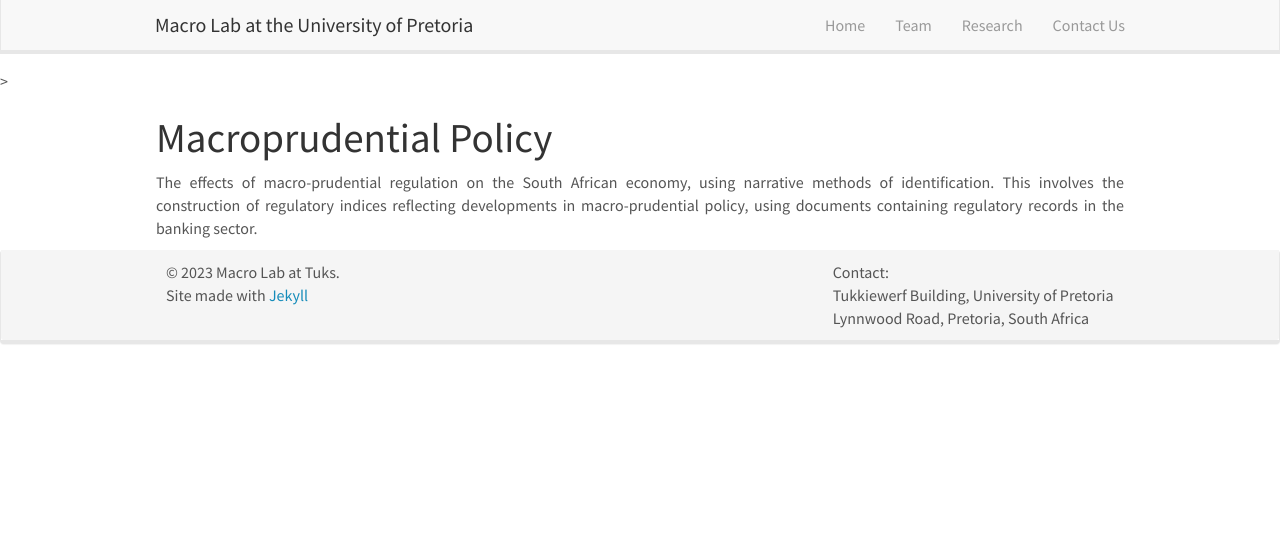
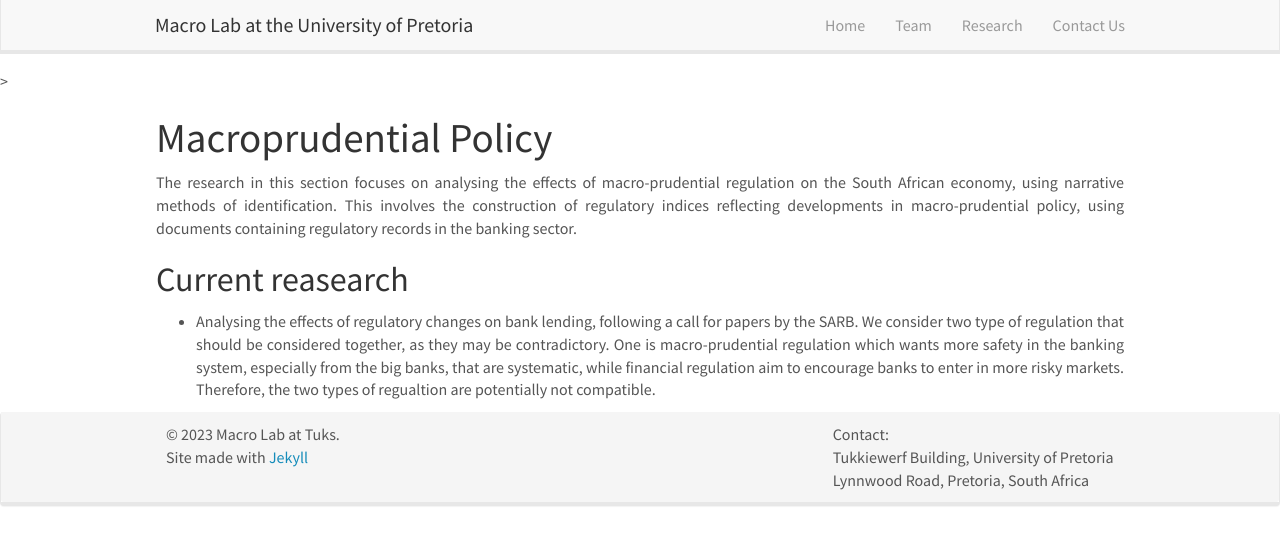
Before and after one commit to upmacrolab/upmacrolab.github.io, a Jekyll site: the page built from _pages/macropru.md, in a window 1280 px wide. Shown: the top 545 px of the page. Built offline with Jekyll 4.4.1, drawn with Linux system fonts in a browser that asks for light colours; nearby versions of some CDN libraries.

Commit message:
Update macropru.md
Re-wrote section and added current research

```diff
--- a/_pages/macropru.md
+++ b/_pages/macropru.md
@@ -8,4 +8,10 @@ permalink: /macropru.html/
 
 # Macroprudential Policy
 
-<p align="justify"> The effects of macro-prudential regulation on the South African economy, using narrative methods of identification. This involves the construction of regulatory indices reflecting developments in macro-prudential policy, using documents containing regulatory records in the banking sector. </p>
+<p align="justify"> The research in this section focuses on analysing the effects of macro-prudential regulation on the South African economy, using narrative methods of identification. This involves the construction of regulatory indices reflecting developments in macro-prudential policy, using documents containing regulatory records in the banking sector. </p>
+
+
+
+## Current reasearch
+
+- <p align="justify"> Analysing the effects of regulatory changes on bank lending, following a call for papers by the SARB. We consider two type of regulation that should be considered together, as they may be contradictory. One is macro-prudential regulation which wants more safety in the banking system, especially from the big banks, that are systematic, while financial regulation aim to encourage banks to enter in more risky markets. Therefore, the two types of regualtion are potentially not compatible.
```
